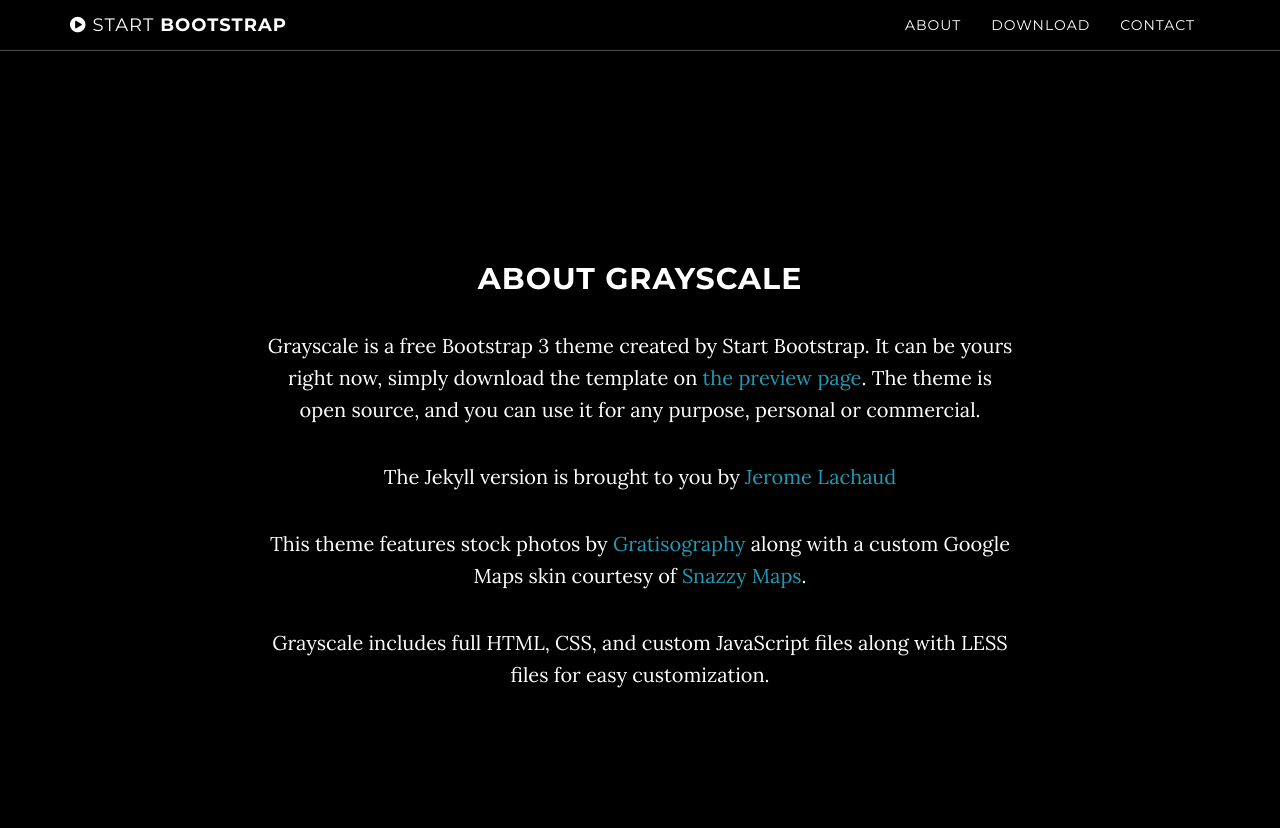
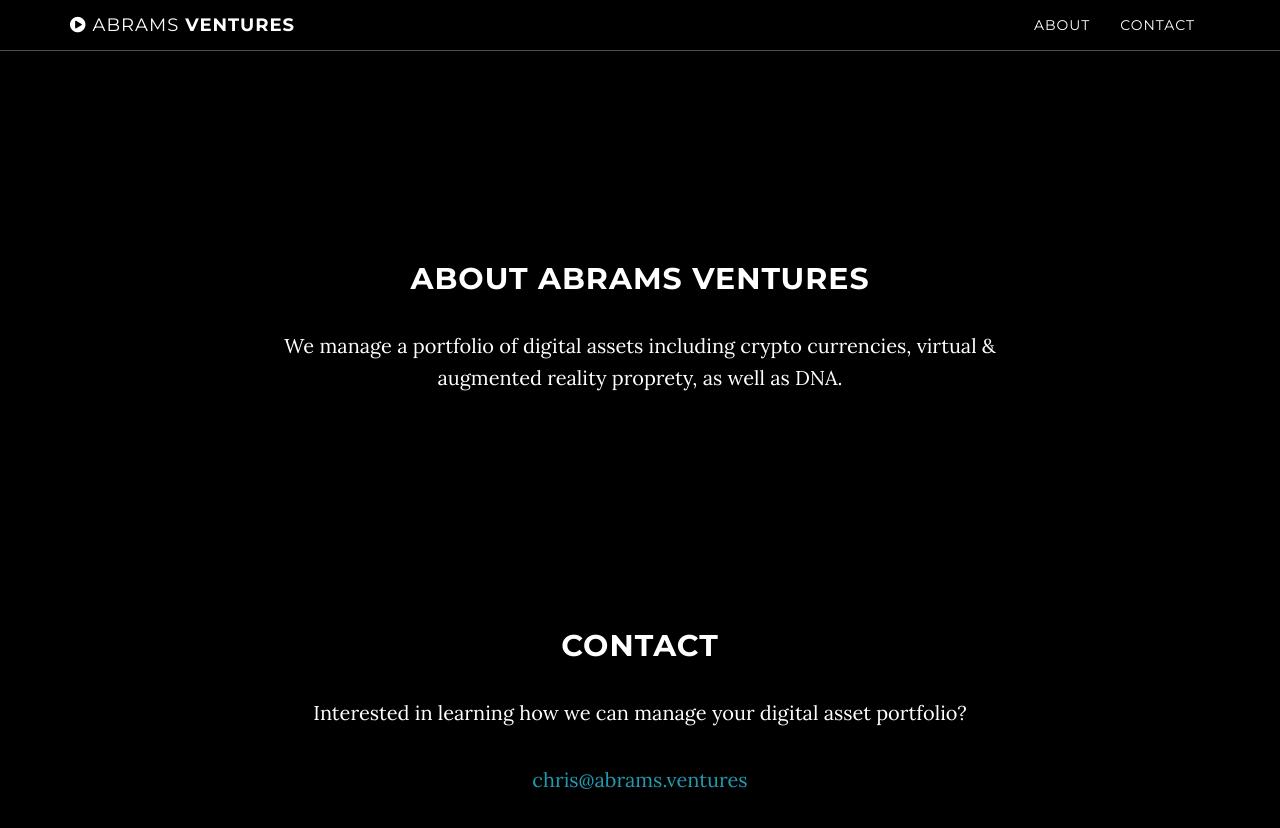
Before and after one commit to abrams/abrams.github.io, a Jekyll site: the page built from index.html, in a window 1280 px wide and 900 px high, scrolled down 838 px. Shown: the top 828 px of the window. Built offline with Jekyll 4.4.1, drawn with Linux system fonts in a browser that asks for light colours; some of the changed text lies outside the part shown.

Commit message:
update content

```diff
--- a/_includes/about.html
+++ b/_includes/about.html
@@ -2,11 +2,8 @@
     <section id="about" class="container content-section text-center">
         <div class="row">
             <div class="col-lg-8 col-lg-offset-2">
-                <h2>About Grayscale</h2>
-                <p>Grayscale is a free Bootstrap 3 theme created by Start Bootstrap. It can be yours right now, simply download the template on <a href="http://startbootstrap.com/template-overviews/grayscale/">the preview page</a>. The theme is open source, and you can use it for any purpose, personal or commercial.</p>
-                <p>The Jekyll version is brought to you by <a href="https://github.com/jeromelachaud">Jerome Lachaud</a></p>
-                <p>This theme features stock photos by <a href="http://gratisography.com/">Gratisography</a> along with a custom Google Maps skin courtesy of <a href="http://snazzymaps.com/">Snazzy Maps</a>.</p>
-                <p>Grayscale includes full HTML, CSS, and custom JavaScript files along with LESS files for easy customization.</p>
+                <h2>About Abrams Ventures</h2>
+                <p>We manage a portfolio of digital assets including crypto currencies, virtual &amp; augmented reality proprety, as well as DNA.</p>
             </div>
         </div>
     </section>
--- a/_includes/contact.html
+++ b/_includes/contact.html
@@ -3,7 +3,7 @@
         <div class="row">
             <div class="col-lg-8 col-lg-offset-2">
                 <h2>Contact</h2>
-                <p>Dolor reprehenderit repellendus, optio labore odio at tempore debitis nisi. Quasi debitis tenetur eaque molestias non porro odio sapiente.</p>
+                <p>Interested in learning how we can manage your digital asset portfolio?</p>
                 <p><a href="mailto:{{ site.email }}">{{ site.email }}</a>
                 </p>
                 <ul class="list-inline banner-social-buttons">
--- a/_includes/nav.html
+++ b/_includes/nav.html
@@ -6,7 +6,7 @@
                     <i class="fa fa-bars"></i>
                 </button>
                 <a class="navbar-brand page-scroll" href="#page-top">
-                    <i class="fa fa-play-circle"></i>  <span class="light">Start</span> Bootstrap
+                    <i class="fa fa-play-circle"></i>  <span class="light">Abrams</span> Ventures
                 </a>
             </div>
 
@@ -21,9 +21,6 @@
                         <a class="page-scroll" href="#about">About</a>
                     </li>
                     <li>
-                        <a class="page-scroll" href="#download">Download</a>
-                    </li>
-                    <li>
                         <a class="page-scroll" href="#contact">Contact</a>
                     </li>
                 </ul>
--- a/_layouts/default.html
+++ b/_layouts/default.html
@@ -5,7 +5,6 @@
     {% include nav.html %}
     {% include header.html %}
     {% include about.html %}
-    {% include download.html %}
     {% include contact.html %}
     {% include map.html %}
     {% include footer.html %}
```
